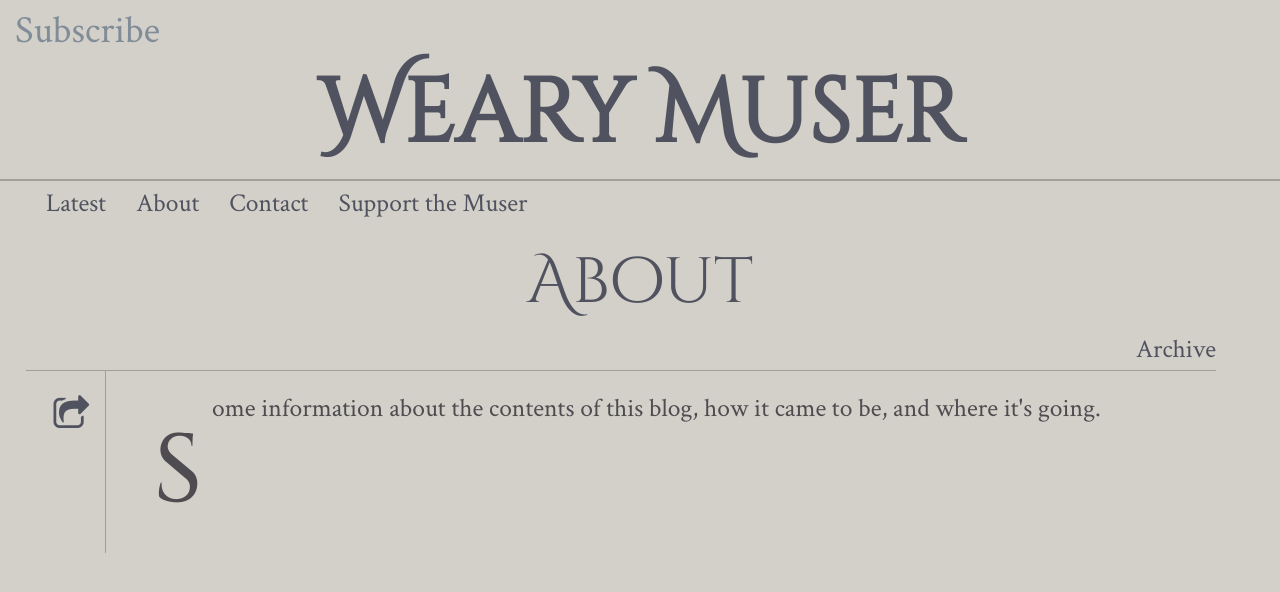
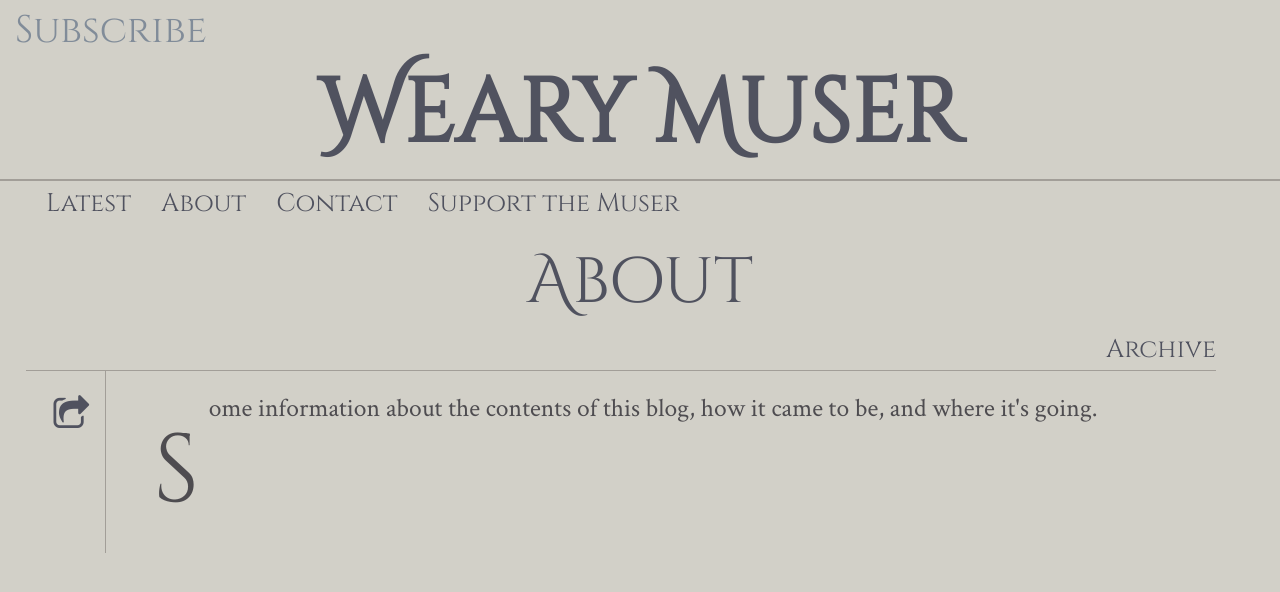
Before and after one commit to mljpoco/weary-muser, a website: page about.html in a window 1280 px wide. Drawn offline with nearby package versions, Linux system fonts and the light colour scheme.

Commit message:
optimized fonts

```diff
--- a/about.html
+++ b/about.html
@@ -12,6 +12,10 @@
 	<link rel="stylesheet" href="node_modules/font-awesome/css/font-awesome.min.css">
 	<link rel="stylesheet" href="node_modules/bootstrap-social/bootstrap-social.css">
 	<link rel="stylesheet" href="css/styles.css">
+	<link rel="preconnect" href="https://fonts.googleapis.com">
+	<link rel="preconnect" href="https://fonts.gstatic.com" crossorigin>
+	<link href="https://fonts.googleapis.com/css2?family=Cinzel&family=Cinzel+Decorative&family=Crimson+Text&display=swap"
+		rel="stylesheet">
 	<title>Weary Muser</title>
 </head>
 
--- a/css/styles.css
+++ b/css/styles.css
@@ -1,7 +1,3 @@
-@import url('https://fonts.googleapis.com/css2?family=Crimson+Text&display=swap');
-@import url('https://fonts.googleapis.com/css2?family=Cinzel+Decorative&display=swap');
-@import url('https://fonts.googleapis.com/css2?family=Cinzel:wght@500&display=swap');
-
 a {
 	color: #50525f;
 	text-decoration: none;
@@ -56,7 +52,7 @@ h1, h2 {
 	font-family: 'Cinzel Decorative', cursive;
 }
 
-h4, h5 {
+h5 {
 	font-family: 'Crimson Text', serif;
 }
 
@@ -187,8 +183,8 @@ h4, h5 {
 	}
 }
 
-.botnav {
-	font-family: 'Crimson Text', serif;
+.botnav, h4 {
+	font-family: 'Cinzel', serif;
 }
 
 .btn {
```
Also changed, not shown: contact.html (+5 -1 lines), index.html (+4 -0 lines), support.html (+5 -1 lines). Lines whose indentation alone changed are shown as unchanged.
